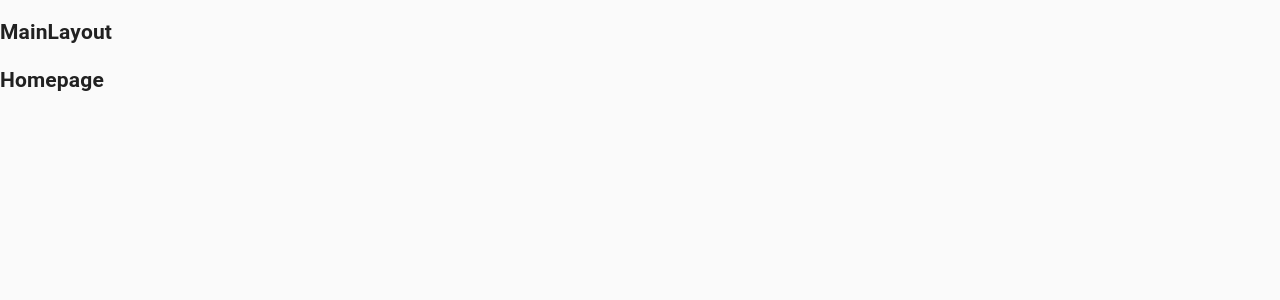
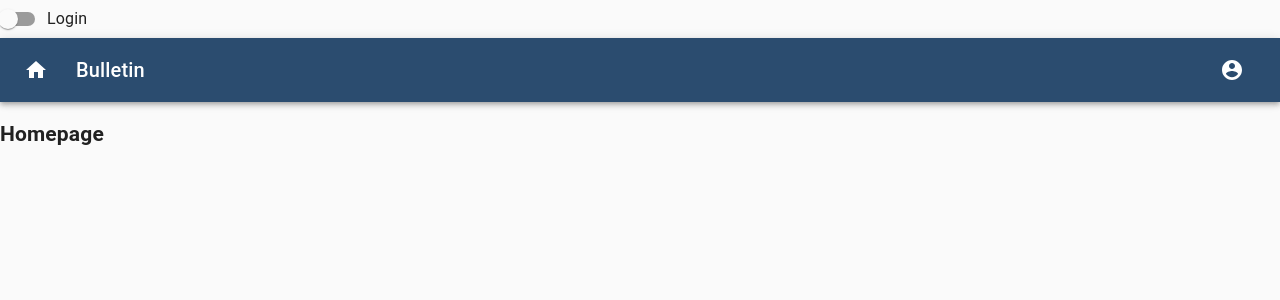
Before and after one commit to Akagi80/bulletin-board-fullApp, a React (Create React App) app: page / in a window 1280 px wide. Shown: the top 300 px of the page. Built offline with nearby package versions, Linux system fonts and the light colour scheme.

Commit message:
Add Header styles - WIP

```diff
--- a/src/components/layout/Header/Header.js
+++ b/src/components/layout/Header/Header.js
@@ -8,13 +8,111 @@ import clsx from 'clsx';
 
 import styles from './Header.module.scss';
 
+// Widok oparty na material-ui
+import { makeStyles } from '@material-ui/core/styles';
+import AppBar from '@material-ui/core/AppBar';
+import Toolbar from '@material-ui/core/Toolbar';
+import Typography from '@material-ui/core/Typography';
+import IconButton from '@material-ui/core/IconButton';
+import HomeIcon from '@material-ui/icons/Home';
+import AccountCircle from '@material-ui/icons/AccountCircle';
+import Switch from '@material-ui/core/Switch';
+import FormControlLabel from '@material-ui/core/FormControlLabel';
+import FormGroup from '@material-ui/core/FormGroup';
+import { green } from '@material-ui/core/colors';
+
+const useStyles = makeStyles((theme) => ({
+  root: {
+    flexGrow: 1,
+  },
+  menuButton: {
+    marginRight: theme.spacing(2),
+  },
+  title: {
+    flexGrow: 1,
+  },
+}));
+
+const Component = ({ className, children }) => {
+  const classes = useStyles();
+  const [login, setLogin] = React.useState();
+  const handleChange = (event) => {
+    setLogin(event.target.checked);
+  };
+
+  return (
+    <div className={clsx(className, styles.root)}>
+      <FormGroup>
+        <FormControlLabel
+          control={
+            <Switch
+              checked={login}
+              onChange={handleChange}
+              aria-label='login switch'
+            />
+          }
+          label={login ? 'Logout' : 'Login'}
+        />
+      </FormGroup>
+      <AppBar position='static'>
+        <Toolbar>
+          <IconButton
+            edge='start'
+            className={classes.menuButton}
+            color='inherit'
+            aria-label='menu'
+            href='/'
+          >
+            <HomeIcon/>
+          </IconButton>
+          <Typography variant='h6' className={classes.title}>
+            Bulletin
+          </Typography>
+
+          {!login && (
+            <div>
+              <IconButton
+                aria-label='account of current user'
+                aria-controls='menu-appbar'
+                aria-haspopup='true'
+                color='inherit'
+                href='https://google.com'
+              >
+                <AccountCircle />
+              </IconButton>
+            </div>
+          )}
+          {login && (
+            <div>
+              <IconButton
+                aria-label='account of current user'
+                aria-controls='menu-appbar'
+                aria-haspopup='true'
+                style={{ color: green[500] }}
+                href='/'
+              >
+              <AccountCircle />
+              </IconButton>
+            </div>
+          )}
+        </Toolbar>
+      </AppBar>
+
+      {children}
+    </div>
+  );
+};
+
+/*
 const Component = ({className, children}) => (
   <div className={clsx(className, styles.root)}>
     <h2>Header</h2>
+    <a href='https://google.com'>Login</a>
+
     {children}
   </div>
 );
-
+*/
 Component.propTypes = {
   children: PropTypes.node,
   className: PropTypes.string,
--- a/src/components/layout/MainLayout/MainLayout.js
+++ b/src/components/layout/MainLayout/MainLayout.js
@@ -1,5 +1,6 @@
 import React from 'react';
 import PropTypes from 'prop-types';
+import { Header } from '../Header/Header'
 
 import clsx from 'clsx';
 
@@ -10,7 +11,7 @@ import styles from './MainLayout.module.scss';
 
 const Component = ({className, children}) => (
   <div className={clsx(className, styles.root)}>
-    <h2>MainLayout</h2>
+    <Header/>
     {children}
   </div>
 );
```
